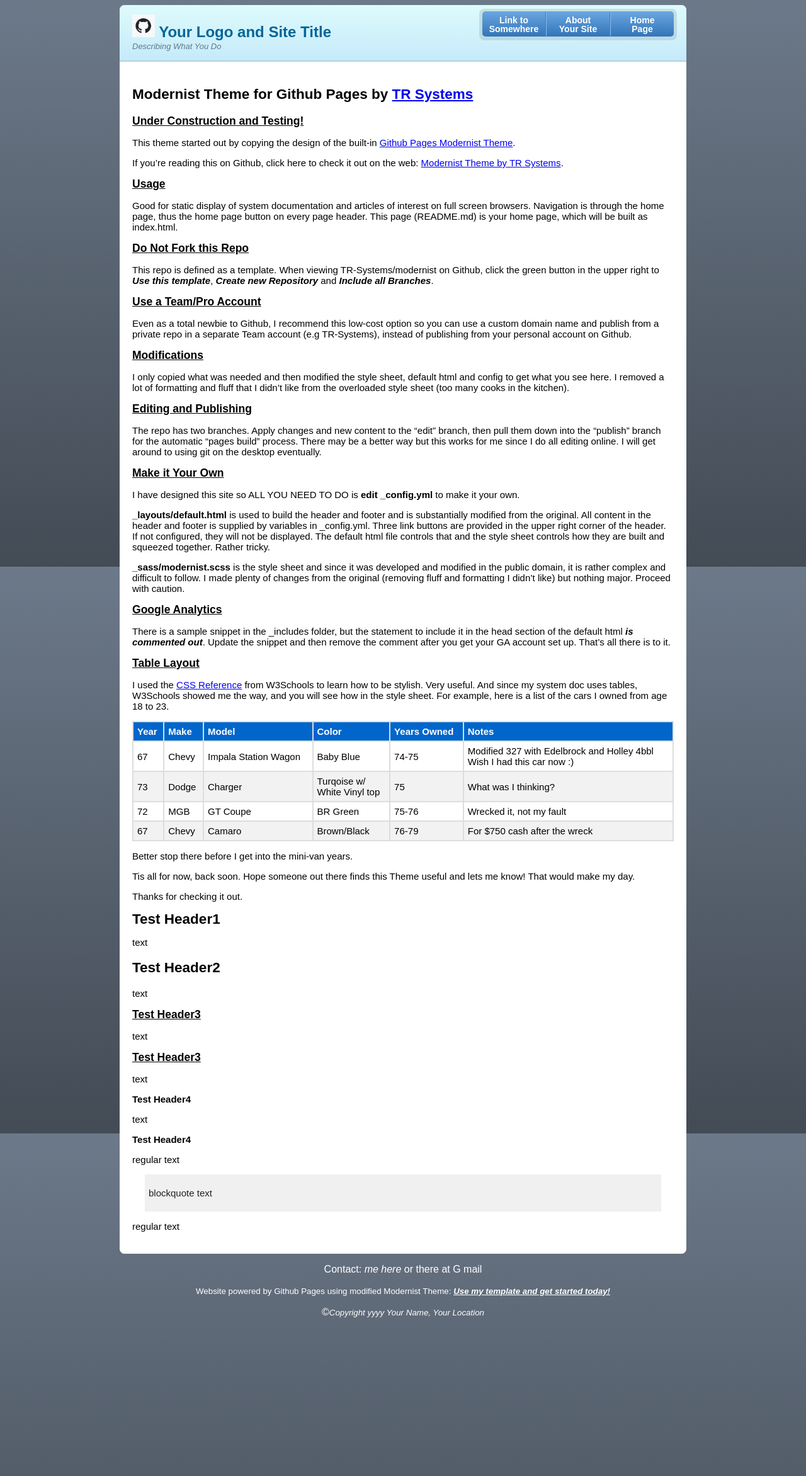
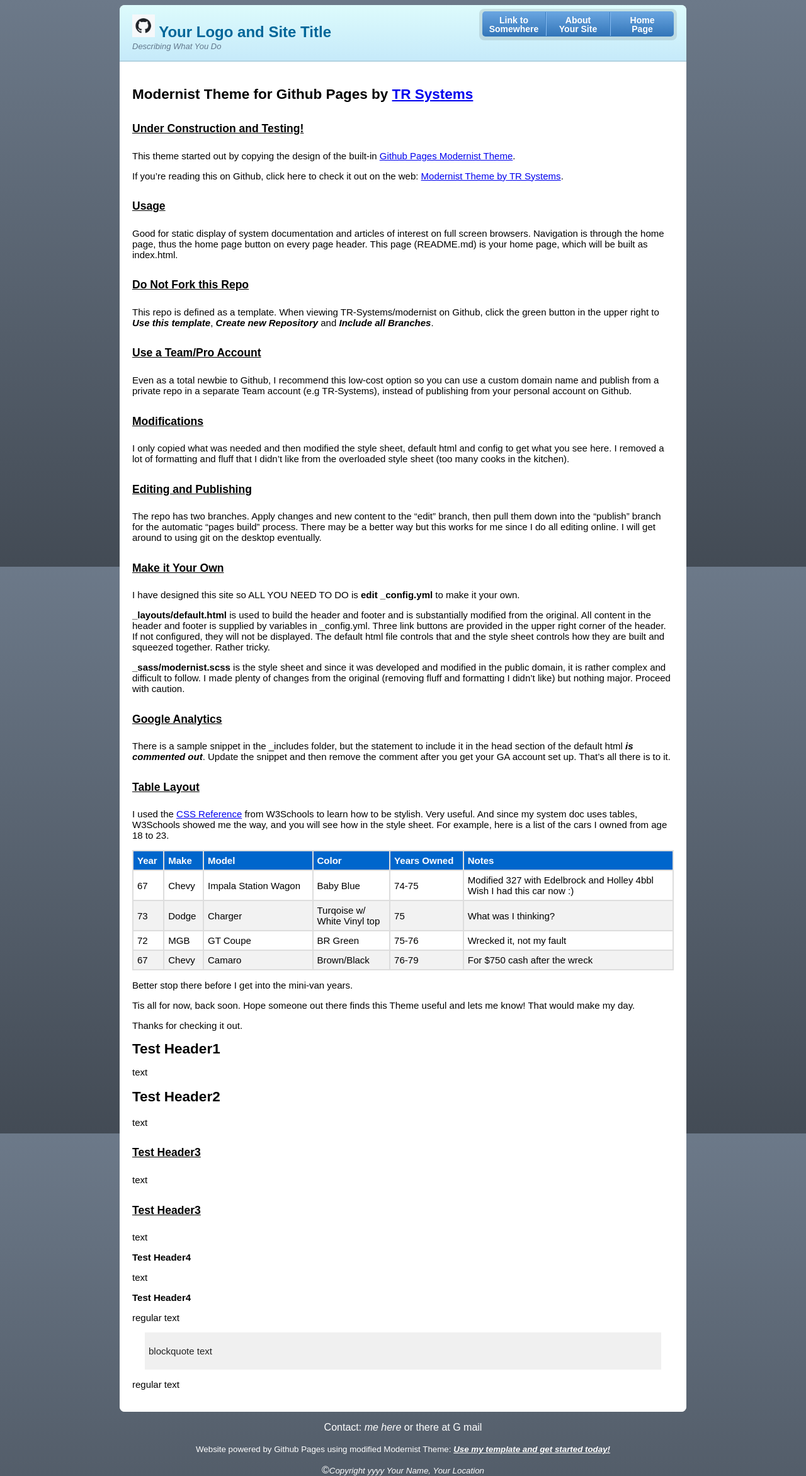
Before and after one commit to TR-Systems/modernist, a Jekyll site: the page built from README.md, in a window 1280 px wide. Shown: the whole page at 63% size. Built offline with Jekyll 4.4.1, drawn with Linux system fonts in a browser that asks for light colours; our own code applies the rules of GitHub Pages for plain Markdown files; before the commit the page ends 2093 px from its top, so only the background shows below that.

Commit message:
Update modernist.scss

```diff
--- a/_sass/modernist.scss
+++ b/_sass/modernist.scss
@@ -157,8 +157,7 @@
   margin-bottom: 0.83em;
 }
 h3 {
-  margin-top: 12px;
-  margin-bottom: 0px;
+  padding: 12px 0px 6px 0px;
   text-decoration: underline;
 }
 h4 {
```
